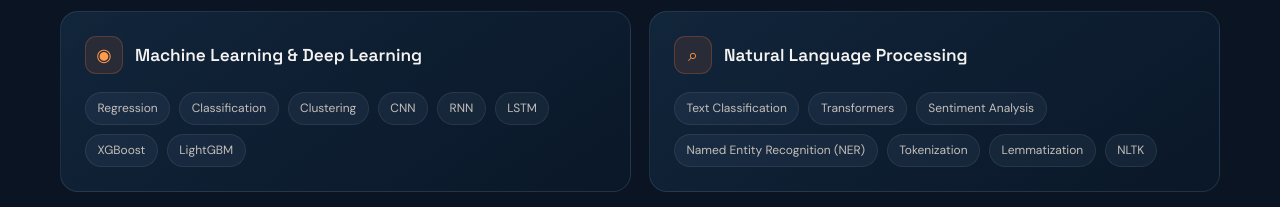
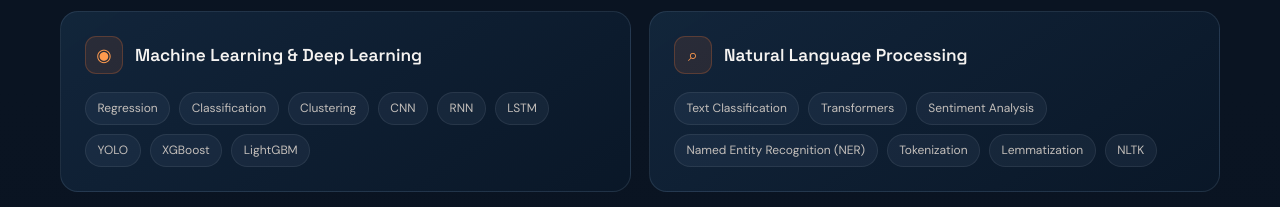
Before and after one commit to Arihant-Rock/Rohit_Portfolio, a plain HTML site: page index.html in a window 1280 px wide. Shown: the part 3580-3787 px from the top of the page. Drawn offline with Linux system fonts and the light colour scheme.

Commit message:
Add YOLO to ML skills
Co-authored-by: Copilot <223556219+Copilot@users.noreply.github.com>

```diff
--- a/index.html
+++ b/index.html
@@ -285,7 +285,7 @@
               </div>
               <div class="chip-list">
                 <span>Regression</span><span>Classification</span><span>Clustering</span>
-                <span>CNN</span><span>RNN</span><span>LSTM</span><span>XGBoost</span><span>LightGBM</span>
+                <span>CNN</span><span>RNN</span><span>LSTM</span><span>YOLO</span><span>XGBoost</span><span>LightGBM</span>
               </div>
             </article>
             <article class="skill-card reveal">
```
